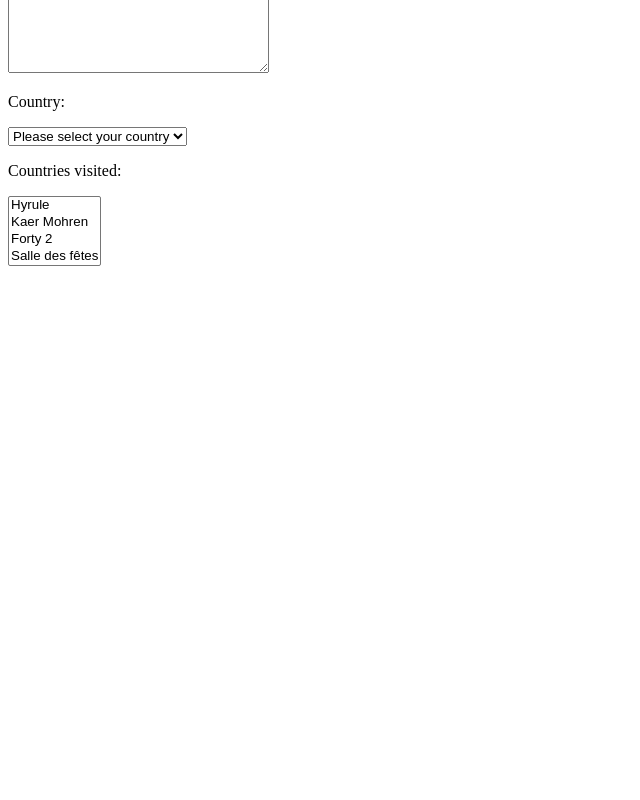
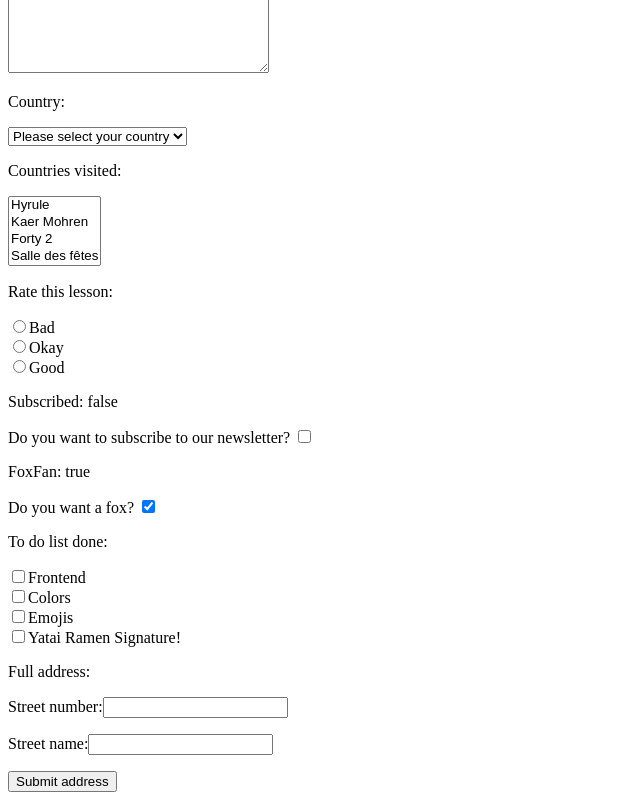
Before and after one commit to TheoZerbibi/ft_transcendence, a Vue app in the folder front/VueProjects/my-one-page-website/: page / in a window 1280 px wide. Shown: the part 1819-2619 px from the top of the page, without its empty margins (0-640 px from the left). Before the commit the page ends 2094 px from the top, so only its background shows below. Built offline with nearby package versions, Linux system fonts and the light colour scheme.

Commit message:
video 08 finished

```diff
--- a/front/VueProjects/my-one-page-website/src/App.vue
+++ b/front/VueProjects/my-one-page-website/src/App.vue
@@ -128,6 +128,48 @@
     <option value="F2">Forty 2</option>
     <option value="SDF">Salle des fêtes</option>
   </select>
+
+  <!-- Radio button element -->
+  <p>Rate this lesson: {{ rating }}</p>
+  <label><input type="radio" name="rating" value="Bad" v-model="rating">Bad</label><br>
+  <label><input type="radio" name="rating" value="Okay" v-model="rating">Okay</label><br>
+  <label><input type="radio" name="rating" value="Good" v-model="rating">Good</label><br>
+
+  <!-- Check box with single choice that return a boolean -->
+  <p>Subscribed: {{ subscribe }}</p>
+  <label>
+    Do you want to subscribe to our newsletter?
+    <input type="checkbox" v-model= "subscribe">
+  </label>
+
+  <!-- Check box with single choice that return a boolean -->
+  <p>FoxFan: {{ foxFan }}</p>
+  <label>
+    Do you want a fox?
+    <input type="checkbox" v-model= "foxFan" checked>
+  </label>
+
+  <!-- Multiple check boxes -> stored in an array -->
+  <p>To do list done: {{ toDoList.join(', ') }}</p>
+  <label><input type="checkbox" value="Frontend" v-model="toDoList">Frontend</label><br>
+  <label><input type="checkbox" value="Colors" v-model="toDoList">Colors</label><br>
+  <label><input type="checkbox" value="Emojis" v-model="toDoList">Emojis</label><br>
+  <label><input type="checkbox" value="Yatai Ramen Signature!" v-model="toDoList">Yatai Ramen Signature!</label>
+
+  <!-- Fill a form and submit it to console -->
+  <p>Full address: {{ fullAddress.streetNumber }} {{ fullAddress.streetName }}</p>
+  <form @submit.prevent="submitAddress">
+    <p>
+      <label for="streetNumber">Street number:</label>
+      <input id="streetNumber" type="text" v-model.lazy.trim="fullAddress.streetNumber">
+    </p>
+    <p>
+      <label for="streetName">Street name:</label>
+      <input id="streetName" type="text" v-model.lazy.trim="fullAddress.streetName">
+    </p>
+    <button>Submit address</button>
+  </form>
+
 </template>
 
 <script>
@@ -145,7 +187,7 @@
         userName: 'grannou',
         number: 0,
         firstName: '',
-        lastN42ame: '',
+        lastName: '',
         login: 'grannou',
         login42: 'grannou',
         status: 'student',
@@ -161,7 +203,16 @@
         ascendant: '',
         profile: '',
         country: '',
-        visited: []
+        visited: [],
+        rating: '',
+        subscribe: false,
+        foxFan: true,
+        toDoList: [],
+        fullAddress:
+        {
+          streetNumber: '',
+          streetName: ''
+        }
       }
     },
     methods:
@@ -223,6 +274,10 @@
       decrementGrade()    { this.grade--                  }
 
     },
+    submitAddress()
+    {
+      console.log('Form Data: ', this.fullAddress)
+    },
     computed:
     {
       fullName()
```
Also changed, not shown: 1 other file (tests, documents, lock files or other folders).
